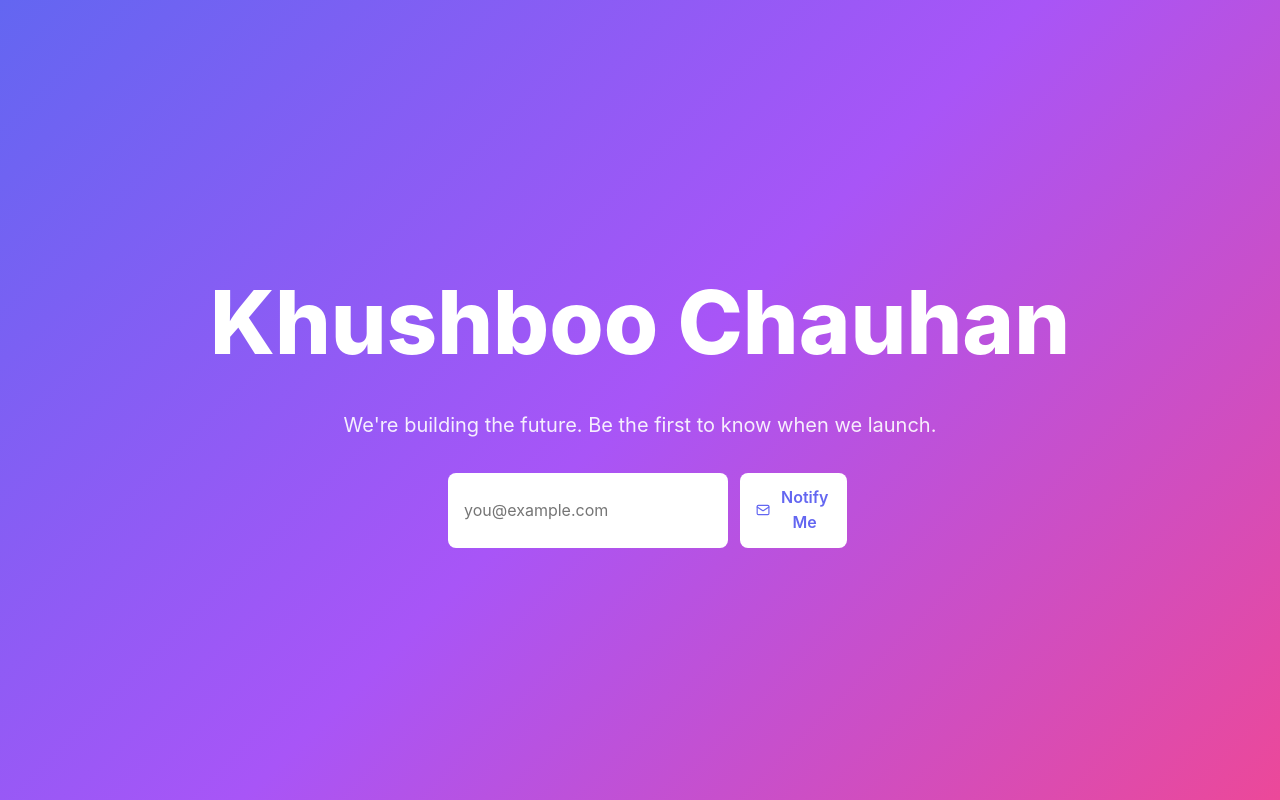
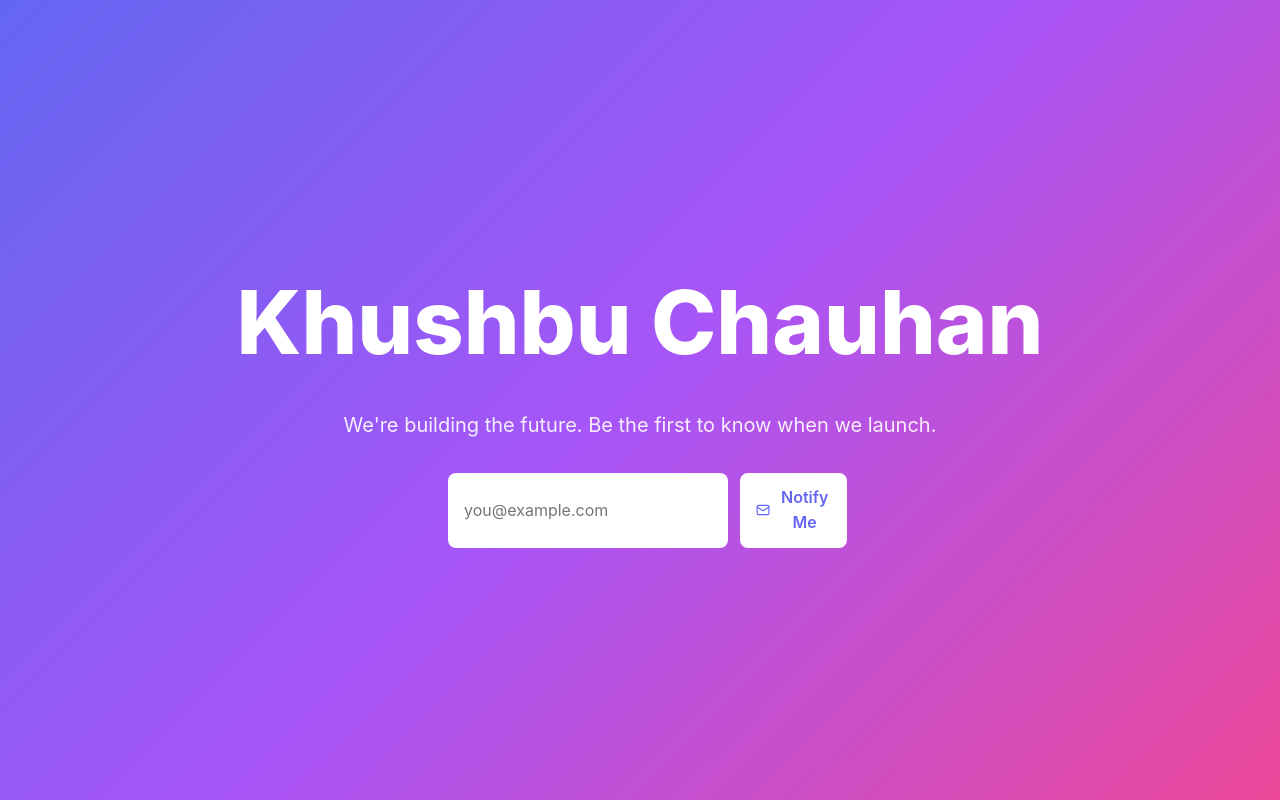
Before and after one commit to smritig537/kcGroup, a React (Vite) app: page / in a window 1280 px wide. Shown: the top 800 px of the page. Built offline with nearby package versions, Linux system fonts and the light colour scheme.

Commit message:
few changes

```diff
--- a/src/App.jsx
+++ b/src/App.jsx
@@ -25,7 +25,7 @@ export default function App() {
     <>
       {/* HERO */}
       <section className="hero">
-        <h1>Khushboo Chauhan </h1>
+        <h1>Khushbu Chauhan </h1>
         <p>We're building the future. Be the first to know when we launch.</p>
 
 
```
